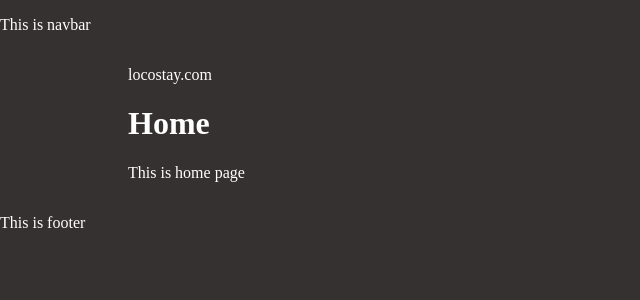
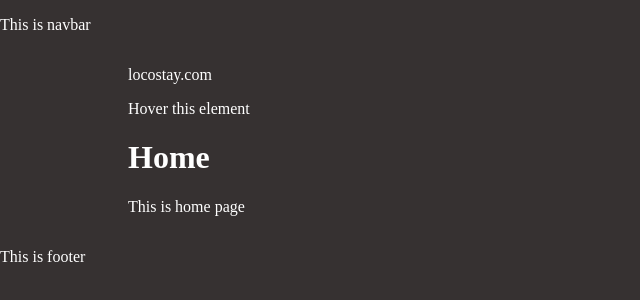
Before and after one commit to vankoosh/locostay.com, an Angular app: page / in a window 1280 px wide. Shown: the top 300 px of the page, without its empty margins (0-640 px from the left). Built offline with nearby package versions, Linux system fonts and the light colour scheme.

Commit message:
event listener

```diff
--- a/src/app/components/hero/hero.ts
+++ b/src/app/components/hero/hero.ts
@@ -1,14 +1,22 @@
-import { Component, input } from '@angular/core';
+import { Component, input, output } from '@angular/core';
 
 @Component({
   imports: [],
   selector: 'hero',
   styles: ``,
   template: `
-    <p>{{ title() }}</p>
+    <p (click)="reactToClick($event)">{{ title() }}</p>
+    <p (mouseenter)="hovered.emit()">Hover this element</p>
   `
 })
 
 export class Hero {
   title = input<String>('')
+
+  hovered = output<void>()
+
+  reactToClick($: MouseEvent) {
+    const element = $.target as HTMLElement
+    console.log(element.textContent)
+  }
 }
--- a/src/app/pages/home/home.ts
+++ b/src/app/pages/home/home.ts
@@ -6,13 +6,19 @@ import { Hero } from "../../components/hero/hero";
   selector: 'home',
   styles: ``,
   template: `
-    <hero [title]="titleFromHome()"/>
+    <hero [title]="titleFromHome()" (hovered)="hoveredElement()"/>
     <h1>Home</h1>
     <p>This is home page</p>
   `
 })
+
 export class Home {
   readonly titleFromHome = signal('locostay.com');
+
+  hoveredElement() {
+    console.log('hovered')
+  }
+
   headings = signal(['Home', 'About', 'Contact']);
   readonly links = signal([
     { title: 'Explore the Docs', link: 'https://angular.dev' },
```
